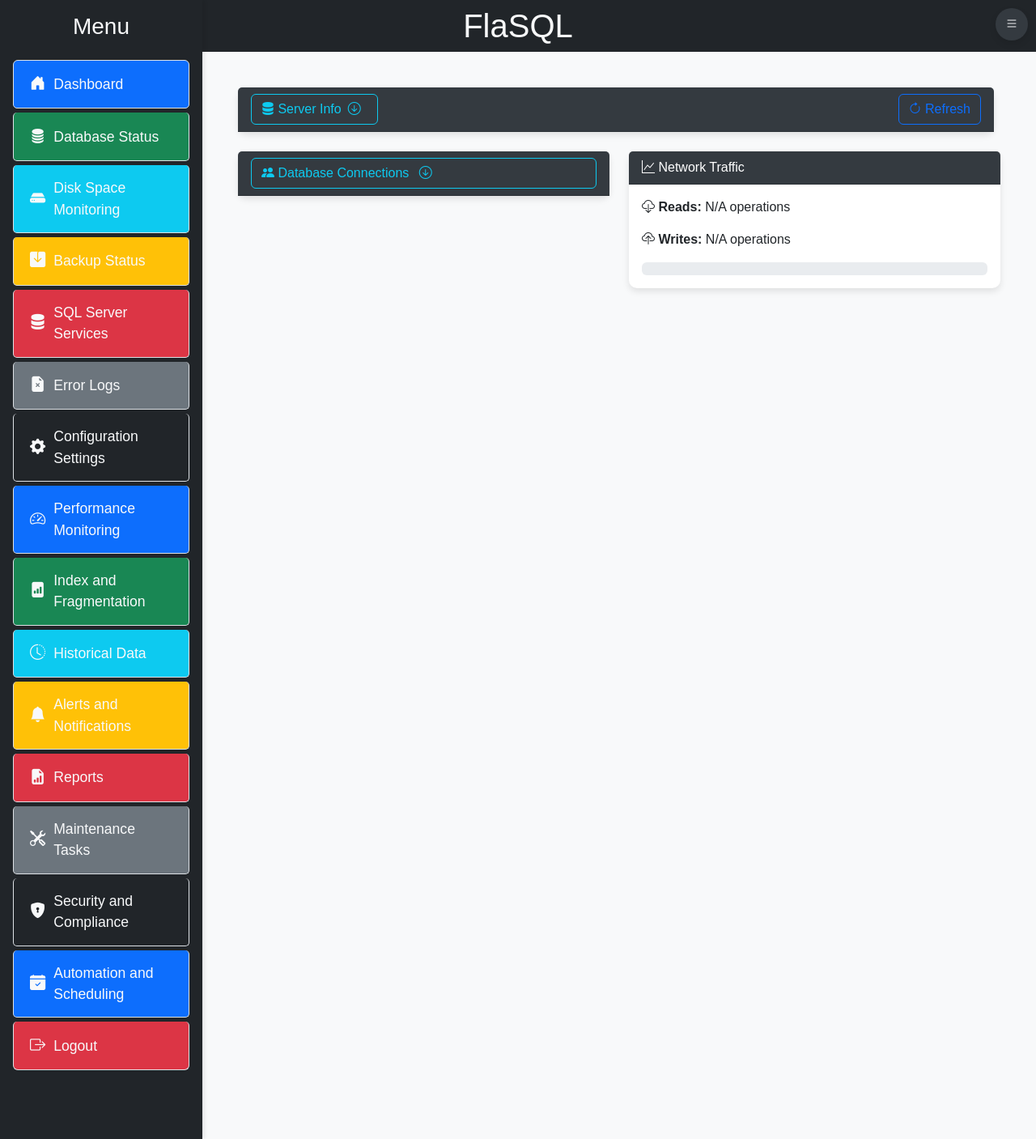
After one commit to NoManNayeem/FlaSQL, a Flask app: template app/templates/private/prev_dashboard.html in a window 1280 px wide. The commit adds this page. Shown: the whole page at 81% size. Run offline with Flask 3, Linux system fonts and the light colour scheme; the template is opened without the code that fills it, so the values that code supplies are empty.

Commit message:
improved sidebar UI

```diff
--- /dev/null
+++ b/app/templates/private/prev_dashboard.html
@@ -0,0 +1,108 @@
+{% extends "private/private_base.html" %}
+
+{% block title %}
+Dashboard
+{% endblock %}
+
+{% block content %}
+<div class="container mt-3">
+    <div class="d-flex justify-content-between align-items-center mb-4">
+        <div class="card w-100 me-2">
+            <div class="card-header d-flex justify-content-between align-items-center">
+                <button class="btn btn-outline-info" type="button" data-bs-toggle="collapse" data-bs-target="#collapseExample" aria-expanded="false" aria-controls="collapseExample">
+                    <i class="bi bi-server"></i> {{ server_metrics.ServerName | default('Server Info') }}<i class="mx-2 bi bi-arrow-down-circle"></i>
+                </button>
+                <button class="btn btn-outline-primary" onclick="location.reload()">
+                    <i class="bi bi-arrow-clockwise"></i> Refresh
+                </button>
+            </div>
+            <div class="collapse" id="collapseExample">
+                <div class="card card-body">
+                    <table class="table table-bordered table-hover table-striped table-dark text-center">
+                        <tbody>
+                            <tr>
+                                <th><i class="bi bi-cpu"></i> Server Name</th>
+                                <td>{{ server_metrics.ServerName | default('N/A') }}</td>
+                            </tr>
+                            <tr>
+                                <th><i class="bi bi-gpu-card"></i> Edition</th>
+                                <td>{{ server_metrics.ServerEdition | default('N/A') }}</td>
+                            </tr>
+                            <tr>
+                                <th><i class="bi bi-file-earmark-text"></i> Version</th>
+                                <td>{{ server_metrics.ServerVersion | default('N/A') }}</td>
+                            </tr>
+                        </tbody>
+                    </table>
+                </div>
+            </div>
+        </div>
+    </div>
+
+    <div class="row">
+        <!-- Disk Space Details -->
+        {% for disk in server_metrics.DiskSpace|default([]) %}
+        <div class="col-md-3 mb-4">
+            <div class="card">
+                <div class="card-header">
+                    <i class="bi bi-hdd-stack-fill"></i> {{ disk.DatabaseName | default('Unknown Database') }}
+                </div>
+                <div class="card-body">
+                    <h5><i class="bi bi-hdd"></i> Total: {{ disk.TotalSpaceMB | default('N/A') }} MB</h5>
+                    <h5><i class="bi bi-hdd-network"></i> Free: {{ disk.EmptySpaceMB | default('N/A') }} MB</h5>
+                    {% if disk.EmptySpaceMB is not none and disk.TotalSpaceMB is not none %}
+                    {% set used_percent = 100 - (disk.EmptySpaceMB / disk.TotalSpaceMB * 100) %}
+                    <div class="progress">
+                        <div class="progress-bar" role="progressbar" style="width: {{ used_percent }}%" aria-valuenow="{{ used_percent }}" aria-valuemin="0" aria-valuemax="100">{{ used_percent|round|int }}%</div>
+                    </div>
+                    {% endif %}
+                </div>
+            </div>
+        </div>
+        {% endfor %}
+    </div>
+
+    <div class="row">
+        <!-- Database Connections -->
+        <div class="col-md-6 mb-4">
+            <div class="card">
+                <div class="card-header">
+                    <button class="btn btn-outline-info w-100 text-start" type="button" data-bs-toggle="collapse" data-bs-target="#collapseDbConnections" aria-expanded="false" aria-controls="collapseDbConnections">
+                        <i class="bi bi-people-fill"></i> Database Connections <i class="bi bi-arrow-down-circle mx-2"></i>
+                    </button>
+                </div>
+                <div class="collapse" id="collapseDbConnections">
+                    <div class="card-body">
+                        <ul class="list-group">
+                            {% for connection in server_metrics.DatabaseConnections|default([]) %}
+                            <li class="list-group-item">
+                                <i class="bi bi-database-fill"></i> {{ connection.DatabaseName | default('General') }}: {{ connection.NumberOfConnections | default('N/A') }} connections
+                            </li>
+                            {% endfor %}
+                        </ul>
+                    </div>
+                </div>
+            </div>
+        </div>
+        <!-- Network Traffic -->
+        <div class="col-md-6 mb-4">
+            <div class="card">
+                <div class="card-header">
+                    <i class="bi bi-graph-up"></i> Network Traffic
+                </div>
+                <div class="card-body">
+                    <p><strong><i class="bi bi-cloud-download"></i> Reads:</strong> {{ server_metrics.NetworkTraffic.TotalReads | default('N/A') }} operations</p>
+                    <p><strong><i class="bi bi-cloud-upload"></i> Writes:</strong> {{ server_metrics.NetworkTraffic.TotalWrites | default('N/A') }} operations</p>
+                    {% if server_metrics.NetworkTraffic.TotalReads is not none and server_metrics.NetworkTraffic.TotalWrites is not none %}
+                    {% set total_operations = server_metrics.NetworkTraffic.TotalReads + server_metrics.NetworkTraffic.TotalWrites %}
+                    {% set reads_percent = (server_metrics.NetworkTraffic.TotalReads / total_operations * 100) %}
+                    <div class="progress">
+                        <div class="progress-bar bg-success" role="progressbar" style="width: {{ reads_percent|round|int }}%" aria-valuenow="{{ server_metrics.NetworkTraffic.TotalReads }}" aria-valuemin="0" aria-valuemax="100"></div>
+                    </div>
+                    {% endif %}
+                </div>
+            </div>
+        </div>
+    </div>
+</div>
+{% endblock %}
--- a/app/templates/private/private_base.html
+++ b/app/templates/private/private_base.html
@@ -19,37 +18,6 @@
         font-family: "Arial", sans-serif;
         background-color: #f8f9fa;
         transition: background-color 0.3s ease;
-      }
-      .sidebar {
-        height: 100vh;
-        position: fixed;
-        top: 0;
-        left: 0;
-        width: 250px;
-        background-color: #343a40;
-        padding-top: 1rem;
-        transition: all 0.3s;
-        box-shadow: 2px 0 5px rgba(0, 0, 0, 0.1);
-        z-index: 999;
-      }
-      .sidebar a {
-        color: #fff;
-        padding: 10px 20px;
-        text-decoration: none;
-        display: flex;
-        align-items: center;
-        font-size: 1.1rem;
-        transition: background-color 0.3s, transform 0.3s;
-      }
-      .sidebar a:hover {
-        background-color: #495057;
-        transform: translateX(5px);
-      }
-      .sidebar a i {
-        margin-right: 10px;
-      }
-      .navbar {
-        display: none;
       }
       .main-content {
         margin-left: 250px;
--- /dev/null
+++ b/app/templates/private/sidebar.html
@@ -0,0 +1,146 @@
+<div class="sidebar bg-dark vh-100 p-3" id="sidebar">
+    <h3 class="text-center text-light mb-4">Menu</h3>
+    <div class="list-group sidebar-content">
+        <a class="list-group-item list-group-item-action bg-primary text-light" href="{{ url_for('main.dashboard') }}">
+            <i class="bi bi-house-door-fill"></i> Dashboard
+        </a>
+        <a class="list-group-item list-group-item-action bg-success text-light" href="#database-status">
+            <i class="bi bi-database-fill"></i> Database Status
+        </a>
+        <a class="list-group-item list-group-item-action bg-info text-light" href="#disk-space-monitoring">
+            <i class="bi bi-hdd-fill"></i> Disk Space Monitoring
+        </a>
+        <a class="list-group-item list-group-item-action bg-warning text-light" href="#backup-status">
+            <i class="bi bi-save-fill"></i> Backup Status
+        </a>
+        <a class="list-group-item list-group-item-action bg-danger text-light" href="#sql-server-services">
+            <i class="bi bi-server"></i> SQL Server Services
+        </a>
+        <a class="list-group-item list-group-item-action bg-secondary text-light" href="#error-logs">
+            <i class="bi bi-file-earmark-x-fill"></i> Error Logs
+        </a>
+        <a class="list-group-item list-group-item-action bg-dark text-light" href="#configuration-settings">
+            <i class="bi bi-gear-fill"></i> Configuration Settings
+        </a>
+        <a class="list-group-item list-group-item-action bg-primary text-light" href="#performance-monitoring">
+            <i class="bi bi-speedometer2"></i> Performance Monitoring
+        </a>
+        <a class="list-group-item list-group-item-action bg-success text-light" href="#index-fragmentation">
+            <i class="bi bi-file-bar-graph-fill"></i> Index and Fragmentation
+        </a>
+        <a class="list-group-item list-group-item-action bg-info text-light" href="#historical-data">
+            <i class="bi bi-clock-history"></i> Historical Data
+        </a>
+        <a class="list-group-item list-group-item-action bg-warning text-light" href="#alerts-notifications">
+            <i class="bi bi-bell-fill"></i> Alerts and Notifications
+        </a>
+        <a class="list-group-item list-group-item-action bg-danger text-light" href="#reports">
+            <i class="bi bi-file-earmark-bar-graph-fill"></i> Reports
+        </a>
+        <a class="list-group-item list-group-item-action bg-secondary text-light" href="#maintenance-tasks">
+            <i class="bi bi-tools"></i> Maintenance Tasks
+        </a>
+        <a class="list-group-item list-group-item-action bg-dark text-light" href="#security-compliance">
+            <i class="bi bi-shield-lock-fill"></i> Security and Compliance
+        </a>
+        <a class="list-group-item list-group-item-action bg-primary text-light" href="#automation-scheduling">
+            <i class="bi bi-calendar-check-fill"></i> Automation and Scheduling
+        </a>
+        <a class="list-group-item list-group-item-action bg-danger text-light" href="#logout">
+            <i class="bi bi-box-arrow-right"></i> Logout
+        </a>
+    </div>
+</div>
+
+<style>
+  .sidebar {
+    height: 100vh;
+    position: fixed;
+    top: 0;
+    left: 0;
+    width: 250px;
+    background-color: #343a40;
+    padding-top: 1rem;
+    transition: all 0.3s ease-in-out;
+    box-shadow: 2px 0 5px rgba(0, 0, 0, 0.1);
+    z-index: 999;
+    overflow-y: auto;
+  }
+
+  .sidebar-content {
+    padding-bottom: 20px;
+  }
+
+  .sidebar a {
+    color: #fff;
+    padding: 15px 20px;
+    text-decoration: none;
+    display: flex;
+    align-items: center;
+    font-size: 1.1rem;
+    transition: background-color 0.3s ease-in-out, transform 0.3s ease-in-out;
+    border-radius: 5px;
+    margin-bottom: 5px;
+  }
+
+  .sidebar a:hover {
+    background-color: #495057;
+    transform: translateX(5px);
+  }
+
+  .sidebar a i {
+    margin-right: 10px;
+    font-size: 1.2rem;
+  }
+
+  .toggle-sidebar-btn {
+    display: none;
+    position: fixed;
+    top: 10px;
+    right: 10px;
+    background-color: #343a40;
+    color: #fff;
+    border: none;
+    border-radius: 50%;
+    width: 40px;
+    height: 40px;
+    display: flex;
+    justify-content: center;
+    align-items: center;
+    cursor: pointer;
+    z-index: 1000;
+    transition: left 0.3s ease-in-out;
+    box-shadow: 0 4px 8px rgba(0, 0, 0, 0.1);
+  }
+
+  .toggle-sidebar-btn i {
+    transition: transform 0.3s ease-in-out;
+  }
+
+  .sidebar.active {
+    left: -250px;
+  }
+
+  .main-content.expanded {
+    margin-left: 0;
+  }
+
+  @media (max-width: 768px) {
+    .sidebar {
+      left: -250px;
+    }
+
+    .sidebar.active {
+      left: 0;
+    }
+
+    .main-content {
+      margin-left: 0;
+      padding-top: 10px;
+    }
+
+    .toggle-sidebar-btn {
+      display: flex;
+    }
+  }
+</style>
```
Also changed, not shown: other parts of app/templates/private/private_base.html (+1 -82 lines).
